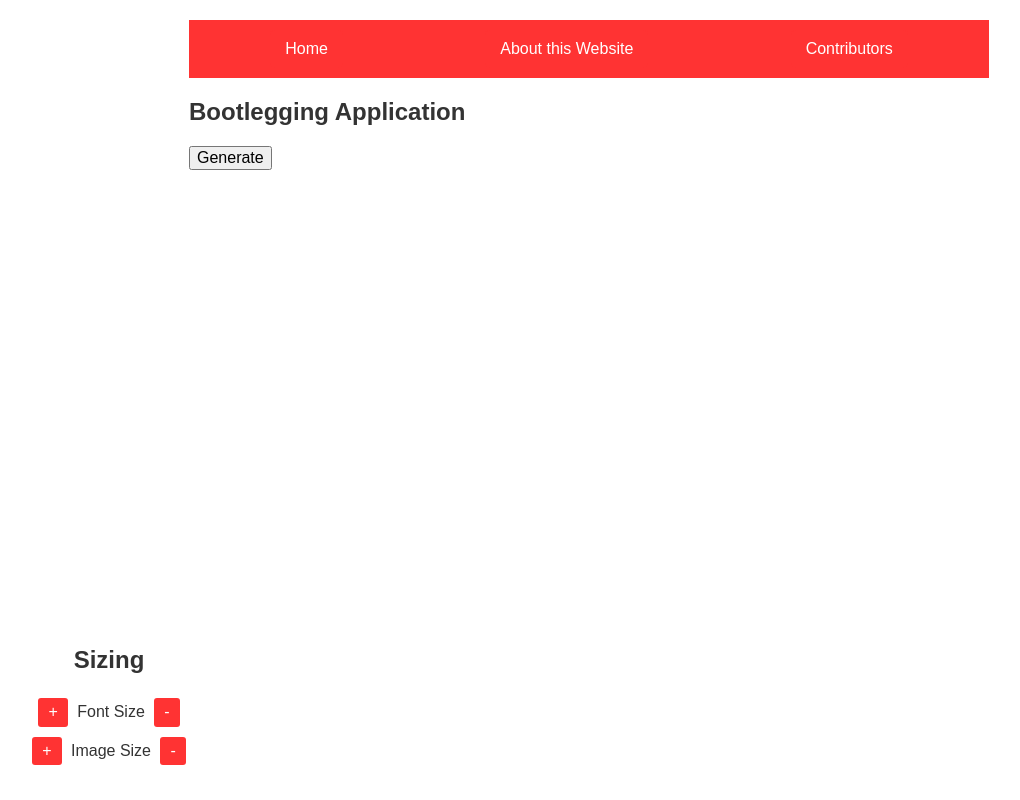
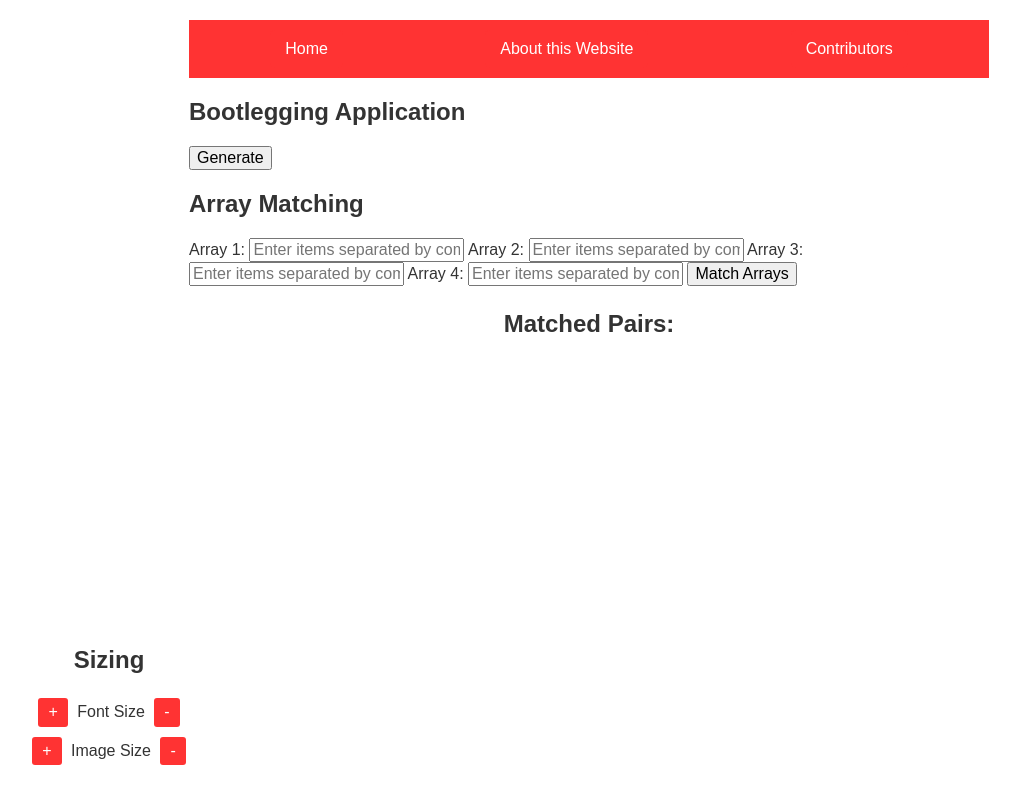
Before and after one commit to JBays1/CPS592s24, a website with bundled scripts: page index.html in a window 1280 px wide. Shown: the whole page, without its empty margins (51-1071 px from the left). Built offline with nearby package versions, Linux system fonts and the light colour scheme; files whose address does not match are found by name.

Commit message:
test template

```diff
--- a/index.html
+++ b/index.html
@@ -40,6 +40,27 @@
         <h2>Bootlegging Application</h2>
         <div>
             <button id="generateButton">Generate</button>
+        </div>
+        <div class="container">
+            <h2>Array Matching</h2>
+            <form id="arrayForm">
+                <label for="array1">Array 1:</label>
+                <input type="text" id="array1" name="array1" placeholder="Enter items separated by commas">
+
+                <label for="array2">Array 2:</label>
+                <input type="text" id="array2" name="array2" placeholder="Enter items separated by commas">
+
+                <label for="array3">Array 3:</label>
+                <input type="text" id="array3" name="array3" placeholder="Enter items separated by commas">
+
+                <label for="array4">Array 4:</label>
+                <input type="text" id="array4" name="array4" placeholder="Enter items separated by commas">
+
+                <button type="button" onclick="matchArrays()">Match Arrays</button>
+            </form>
+
+            <h3>Matched Pairs:</h3>
+            <ul id="matchedPairs"></ul>
         </div>
         <div id="output"></div>
     </div>
```
